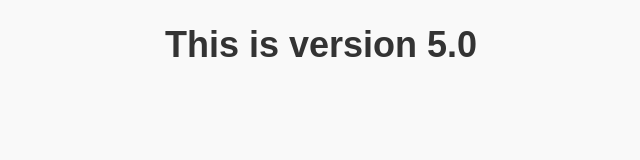
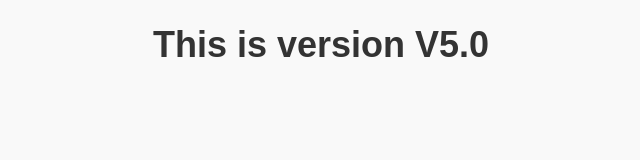
Before and after one commit to ShashikantMane9/webStuff, a plain HTML site: page index.html in a window 1280 px wide. Shown: the whole page, without its empty margins (319-959 px from the left). Drawn offline with Linux system fonts and the light colour scheme.

Commit message:
version v5.0

```diff
--- a/index.html
+++ b/index.html
@@ -7,6 +7,6 @@
     <title></title>
 </head>
 <body>
-    <h1>This is version 5.0</h1>
+    <h1>This is version V5.0</h1>
 </body>
 </html>
```
